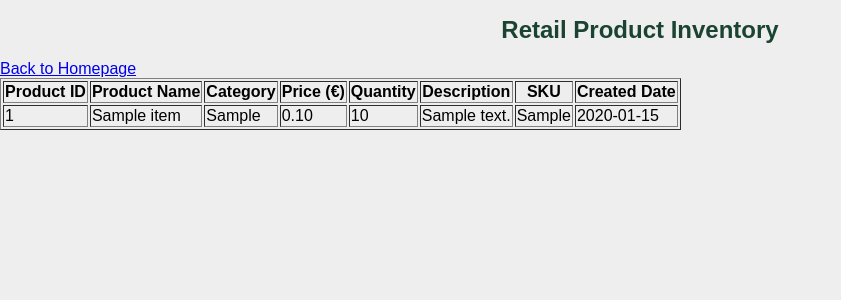
After one commit to IshwaryaV2020/SecureDistributionSystem, a Flask app: template templates/products.html in a window 1280 px wide. The commit adds this page. Shown: the top 300 px of the page, without its empty margins (0-841 px from the left). Run offline with Flask 3, Linux system fonts and the light colour scheme; the template is opened without the code that fills it: most values are stand-ins (such as "Sample title", 1, 10 or a date in 2020); some libraries are stand-ins or nearby versions.

Commit message:
product inventory

```diff
--- a/app.py
+++ b/app.py
@@ -6,6 +6,7 @@ from flask import Flask, render_template, request, session, redirect, url_for
 import sqlite3
 from pathlib import Path
 from retail_security import verify_user_pwd
+from retail_products import view_products
 
 app = Flask(__name__, static_folder="style")
 app.config["SECRET_KEY"] = os.environ["RETAIL_SECRET_KEY"]
@@ -67,5 +68,13 @@ def logout():
 def security_monitoring():
     return "Security Monitoring (Admin Access Only)"
 
+
+@app.route("/products")
+@retail_role_required("admin", "inventory_manager", "employee")
+def products():
+    retail_items = view_products()
+    return render_template("products.html", retail_items=retail_items)
+
+
 if __name__ == "__main__":
     app.run(debug=True)
--- a/templates/index.html
+++ b/templates/index.html
@@ -13,7 +13,7 @@
 
     <h2>Available Features</h2>
     <ul>
-        <li>Product Management</li>
+        <li><a href="{{ url_for('products') }}">Product Management</a></li>
         <li>Inventory Tracking</li>
         <li>Distribution Management</li>
         <li>Secure User Authentication</li>
--- /dev/null
+++ b/templates/products.html
@@ -0,0 +1,50 @@
+<!DOCTYPE html>
+<html lang="en">
+<head>
+    <meta charset="UTF-8">
+    <title>Retail Inventory</title>
+    <link rel="stylesheet"
+          href="{{ url_for('static', filename='retail_style.css') }}">
+</head>
+<body>
+
+    <h1>Retail Product Inventory</h1>
+
+    <a href="{{ url_for('home') }}">Back to Homepage</a>
+
+    <table border="1">
+        <thead>
+            <tr>
+                <th>Product ID</th>
+                <th>Product Name</th>
+                <th>Category</th>
+                <th>Price (€)</th>
+                <th>Quantity</th>
+                <th>Description</th>
+                <th>SKU</th>
+                <th>Created Date</th>
+            </tr>
+        </thead>
+
+        <tbody>
+            {% for item in retail_items %}
+            <tr>
+                <td>{{ item["p_id"] }}</td>
+                <td>{{ item["p_name"] }}</td>
+                <td>{{ item["p_category"] }}</td>
+                <td>{{ "%.2f"|format(item["p_price"] / 100) }}</td>
+                <td>{{ item["p_quantity"] }}</td>
+                <td>{{ item["p_desc"] }}</td>
+                <td>{{ item["p_sku"] }}</td>
+                <td>{{ item["p_creationdate"] }}</td>
+            </tr>
+            {% else %}
+            <tr>
+                <td colspan="8">No products available.</td>
+            </tr>
+            {% endfor %}
+        </tbody>
+    </table>
+
+</body>
+</html>
```
Also changed, not shown: retail_products.py (added, +18 -0 lines).
